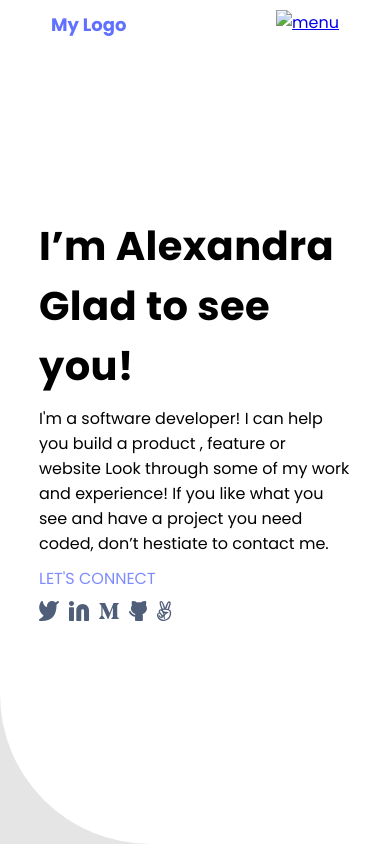
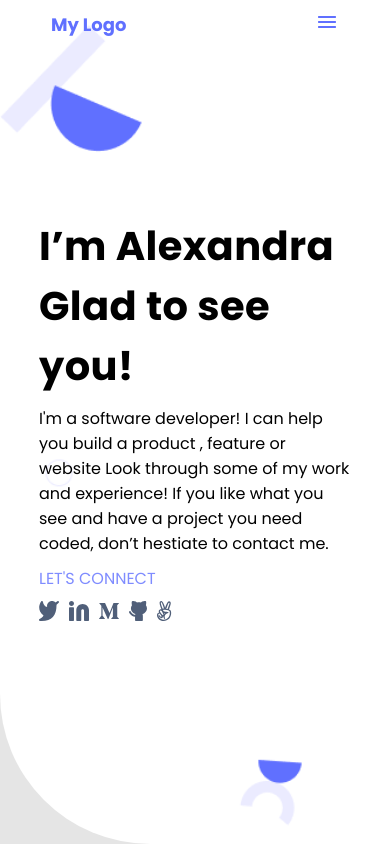
Before and after one commit to Rikol137/Portfolio-setup-and-mobile-first, a website: page index.html in a window 390 px wide. Drawn offline with Linux system fonts and the light colour scheme.

Commit message:
Update on mobile background image

```diff
--- a/index.html
+++ b/index.html
@@ -17,7 +17,7 @@
                     <li class="content-padding"><a href="#">About</a></li>
                     <li class="content-padding"><a href="#">Contact</a></li>
                 </ul>
-                <a href="#" class="content-padding" id="menu"><img src="images/menu-icon.png" alt="menu"></a>
+                <a href="#" class="content-padding" id="menu"><img src="images/Icon - Menu.png" alt="menu"></a>
             </nav>
 
         </header>
--- a/style.css
+++ b/style.css
@@ -68,7 +68,7 @@ body {
 
 #headline {
   background-image: url(images/Header\ bg.png);
-  background-position: center;
+  background-position: relative;
   background-repeat: no-repeat;
   background-size: cover;
   border-bottom-left-radius: 150px;
@@ -110,11 +110,7 @@ body {
 }
 
 @media all and (max-width: 768px) {
-  #headline {
-    background-image: url(images/header-mobile.png);
-  }
-
-  #navbar ul {
+    #navbar ul {
     display: none;
   }
 
```
Also changed, not shown: images/Icon - Menu.png (added), images/header-shapes mobile (copy).png (added), images/header-shapes mobile.png (added), images/header-shapes mobile@2x.png (added).
